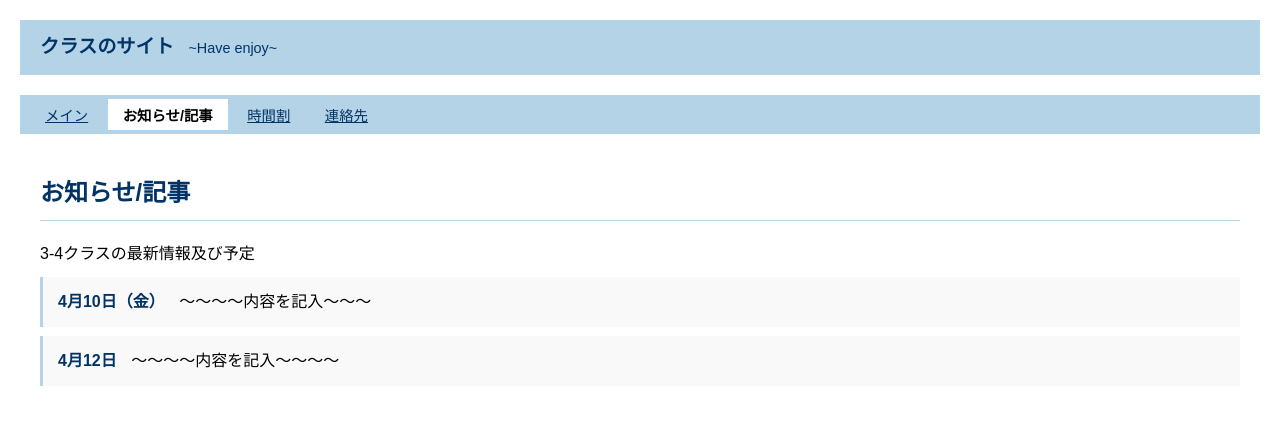
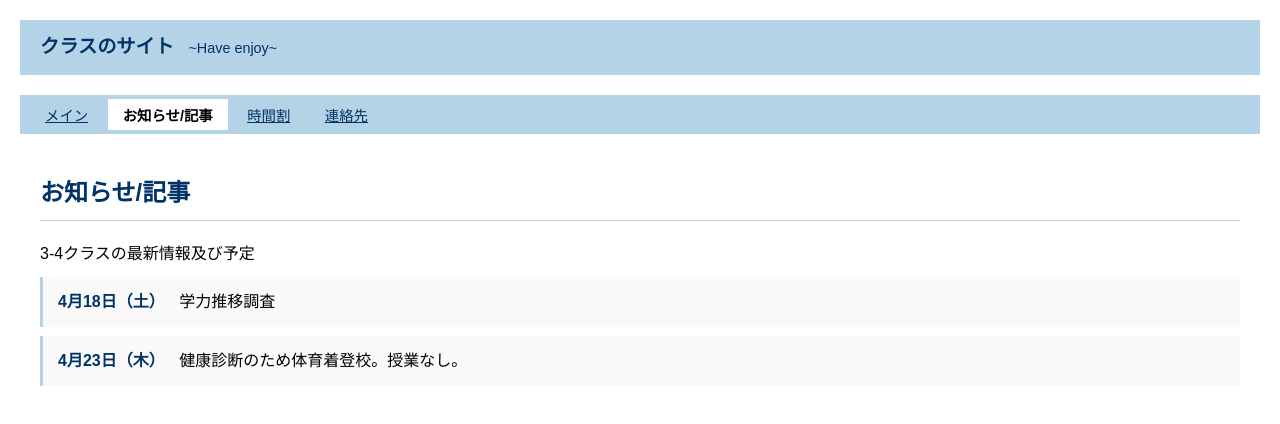
Before and after one commit to 724163-boop/classweb, a plain HTML site: page index.html in a window 1280 px wide. Both pictures are taken after a click on the button "お知らせ/記事". Drawn offline with Linux system fonts and the light colour scheme.

Commit message:
Update index.html

```diff
--- a/index.html
+++ b/index.html
@@ -242,10 +242,10 @@
                 <strong>日付（曜日）</strong> 〜〜〜内容を記入〜〜〜〜
             </article>　　-->
         <article class="content-card reveal">
-            <strong>4月10日（金）</strong> 〜〜〜〜内容を記入〜〜〜
+            <strong>4月18日（土）</strong> 学力推移調査
         </article>
         <article class="content-card reveal">
-            <strong>4月12日</strong> 〜〜〜〜内容を記入〜〜〜〜
+            <strong>4月23日（木）</strong> 健康診断のため体育着登校。授業なし。
         </article>
     </div>
 
```
